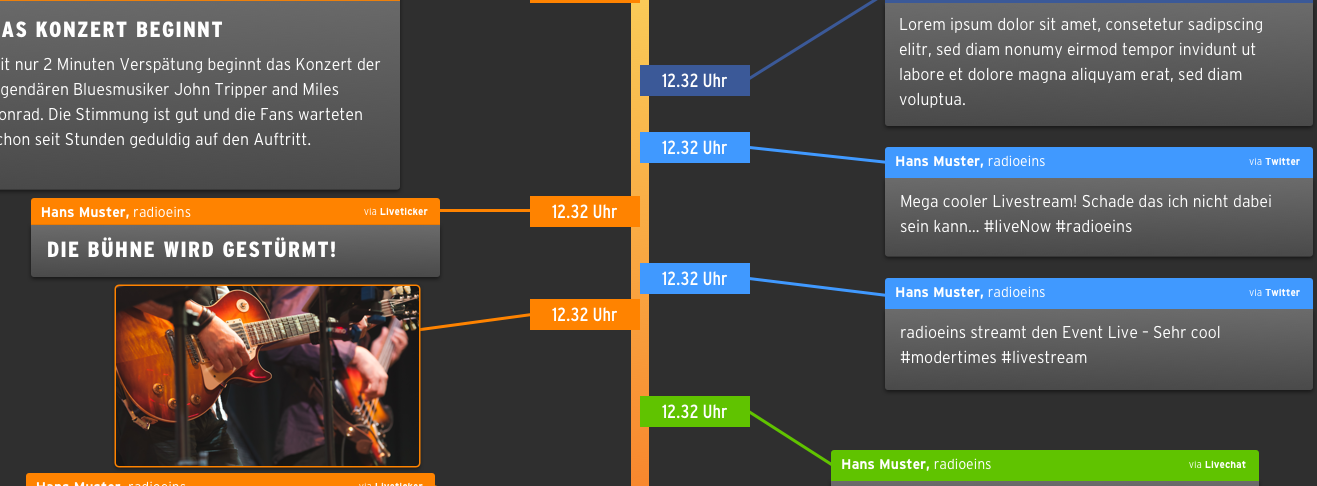
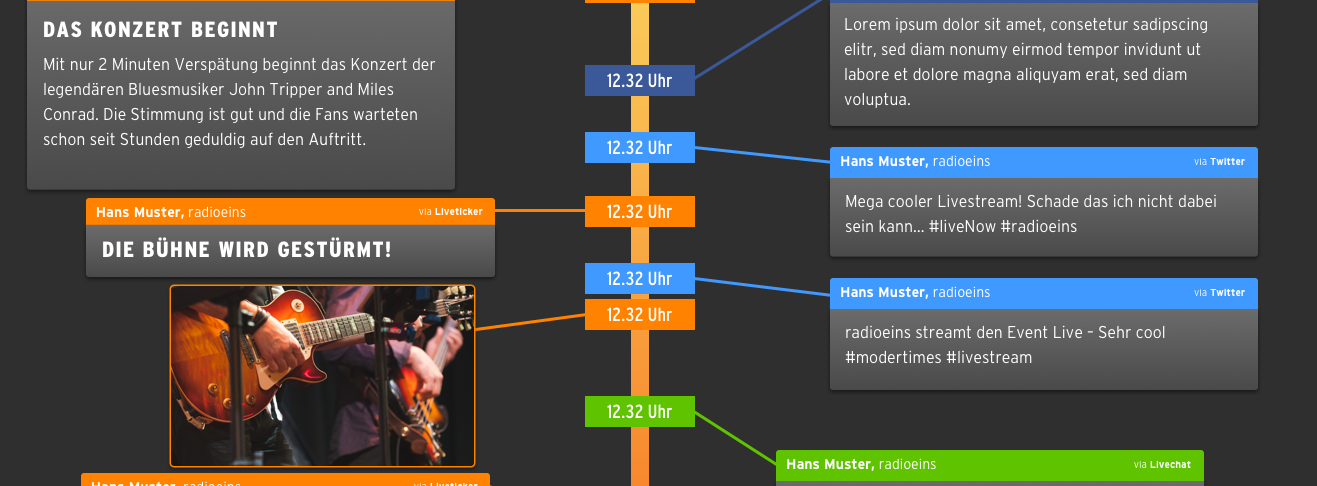
Before and after one commit to o-h-design/School-Projekt-Live-Streaming-App, a plain HTML site: page timeline.html in a window 1280 px wide. Shown: the part 108-594 px from the top of the page, 1317 px wide, since content can reach past the window. Drawn offline with Linux system fonts and the light colour scheme.

Commit message:
Fix to CSS and new backgroundpicture

```diff
--- a/CSS/style.less
+++ b/CSS/style.less
@@ -72,7 +72,7 @@ body {
     /*background-image: linear-gradient(-180deg, #4D4C4C 38%, #202020 100%);*/
     background: darkgrey;
     background-color: #2f2f2f!important;
-    background-image: url('../Pictures/timeline.png');
+    background-image: url('../Pictures/Timeline-New.png');
     background-size: auto 100%;
     background-position: top center;
     background-repeat: repeat-y;
@@ -121,13 +121,13 @@ html, body {
 .left img.testPic {
     width: auto;
     float:right;
-    margin-right: -55px;
+    margin-right: -110px;
 }
 
 .right img.testPic {
     width: auto;
     float:left;
-   margin-left: -55px;
+   margin-left: -110px;
 }
 
 .left {
```
Also changed, not shown: CSS/style.css, Pictures/Timeline-New.png (renamed from Pictures/Timeline.png), 2 other files.
